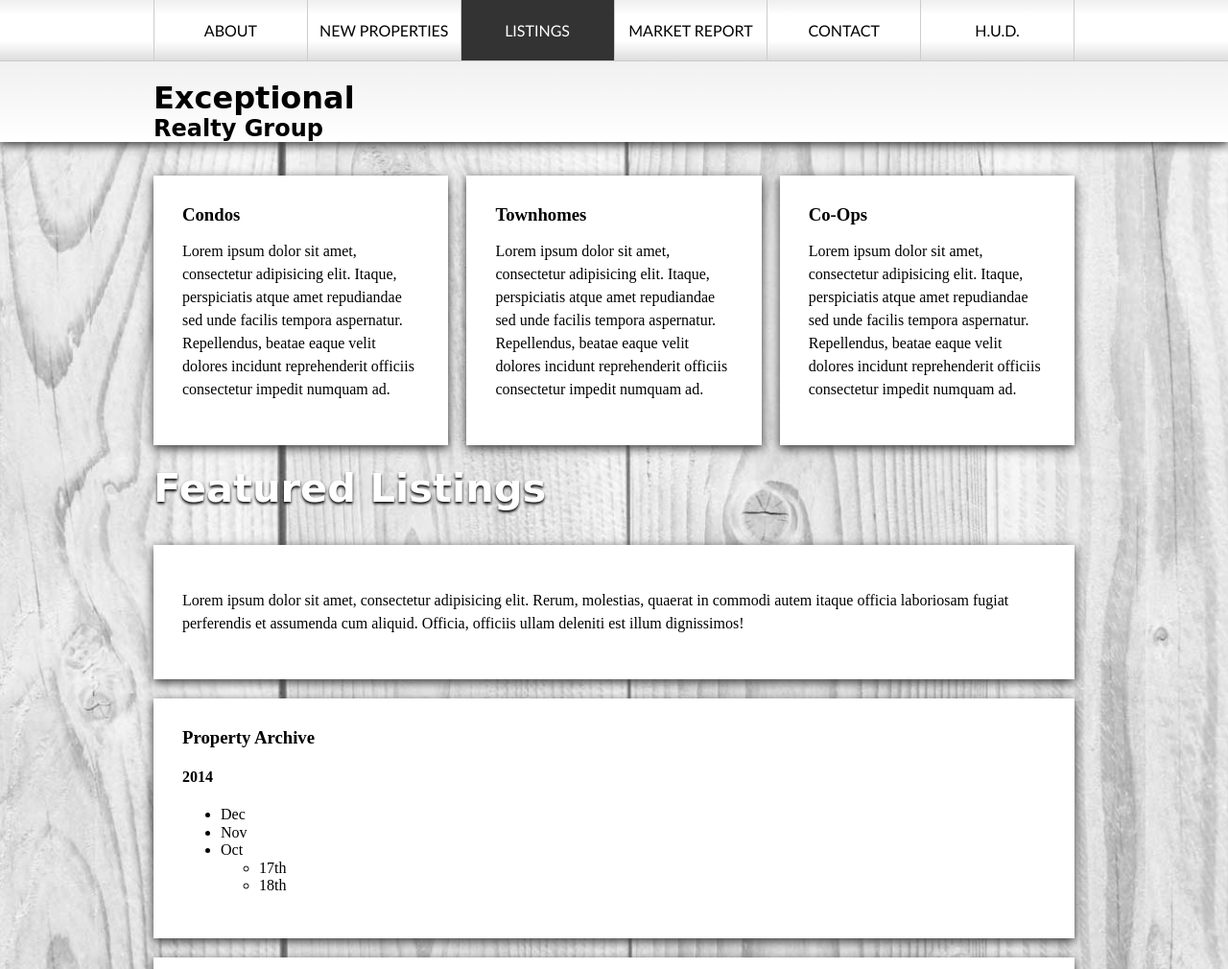
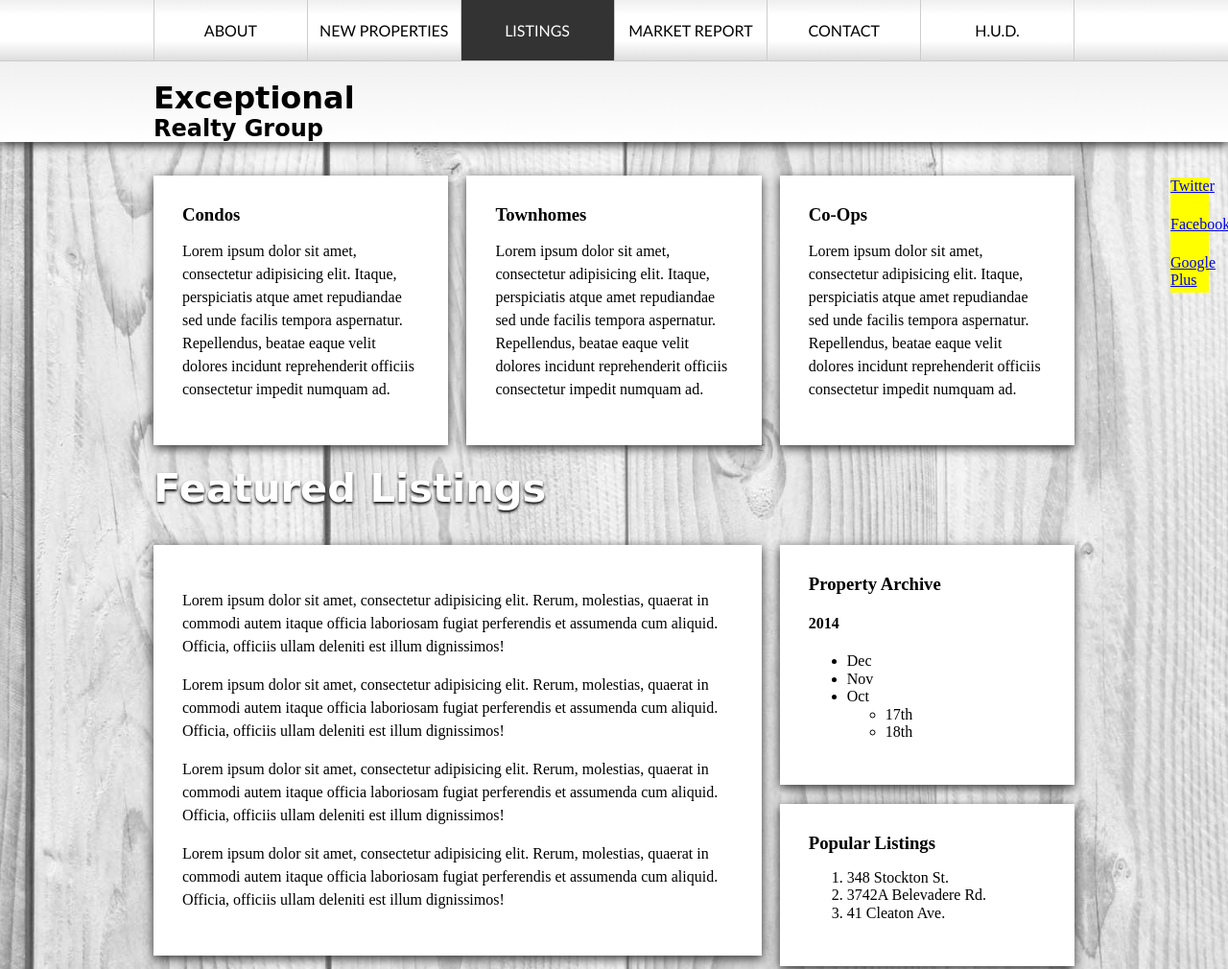
Before and after one commit to efkarst/exceptional-realty, a plain HTML site: page real-estate-listings.html in a window 1280 px wide. Shown: the top 1010 px of the page at 96% size. Drawn offline with nearby package versions, Linux system fonts and the light colour scheme; a web font is replaced by a local one.

Commit message:
update CSS styling across all pages"
;

```diff
--- a/css/style.css
+++ b/css/style.css
@@ -177,6 +177,7 @@ img, video, audio, iframe, table, form {
 }
 
 .col-3 {
+
 }
 
 [class*="col-"] {
--- a/real-estate-listings.html
+++ b/real-estate-listings.html
@@ -8,6 +8,12 @@
   <script src="https://cdnjs.cloudflare.com/ajax/libs/modernizr/2.8.3/modernizr.min.js"></script>
 </head>
 <body>
+  <div id="social">
+    <a href="#">Twitter</a>
+    <a href="#">Facebook</a>
+    <a href="#">Google Plus</a>
+  </div>
+
   <div class="white-wood">
     <header class="medium-fade shadow">
       <div class="wrapper">
@@ -43,11 +49,14 @@
 
       <h2 class="milk-text">Featured Listings</h2>
 
-      <section class="col-3 first shadow">
+      <section class="col-2 first shadow">
+        <p>Lorem ipsum dolor sit amet, consectetur adipisicing elit. Rerum, molestias, quaerat in commodi autem itaque officia laboriosam fugiat perferendis et assumenda cum aliquid. Officia, officiis ullam deleniti est illum dignissimos!</p>
+        <p>Lorem ipsum dolor sit amet, consectetur adipisicing elit. Rerum, molestias, quaerat in commodi autem itaque officia laboriosam fugiat perferendis et assumenda cum aliquid. Officia, officiis ullam deleniti est illum dignissimos!</p>
+        <p>Lorem ipsum dolor sit amet, consectetur adipisicing elit. Rerum, molestias, quaerat in commodi autem itaque officia laboriosam fugiat perferendis et assumenda cum aliquid. Officia, officiis ullam deleniti est illum dignissimos!</p>
         <p>Lorem ipsum dolor sit amet, consectetur adipisicing elit. Rerum, molestias, quaerat in commodi autem itaque officia laboriosam fugiat perferendis et assumenda cum aliquid. Officia, officiis ullam deleniti est illum dignissimos!</p>
       </section>
 
-      <section class="col-3 first shadow">
+      <section class="col-1 shadow">
         <h3>Property Archive</h3>
         <h4>2014</h4>
         <!-- unordered list -->
@@ -63,7 +72,7 @@
         </ul>
       </section>
 
-      <section class="col-3 first shadow">
+      <section class="col-1 shadow">
         <h3>Popular Listings</h3>
         <!-- ordered list -->
         <ol>
```
Also changed, not shown: contact.html (+16 -8 lines), index.html (+2 -2 lines), new-properties.html (+13 -5 lines).
